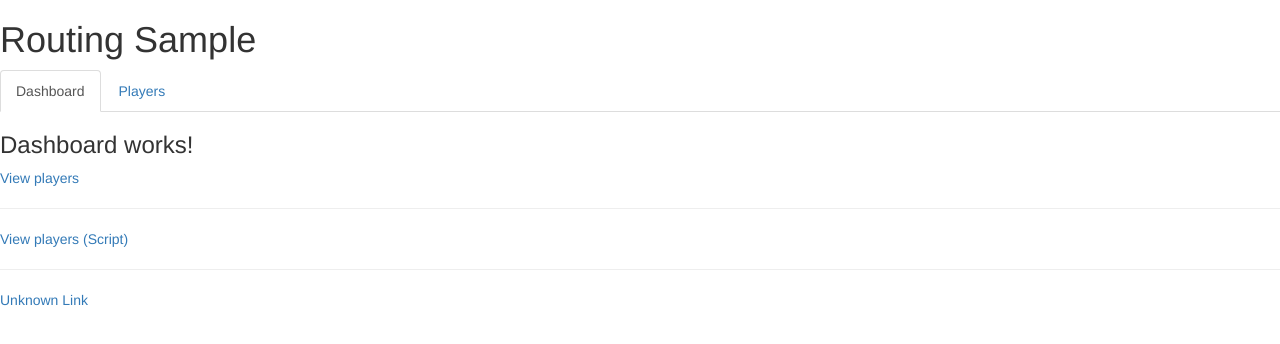
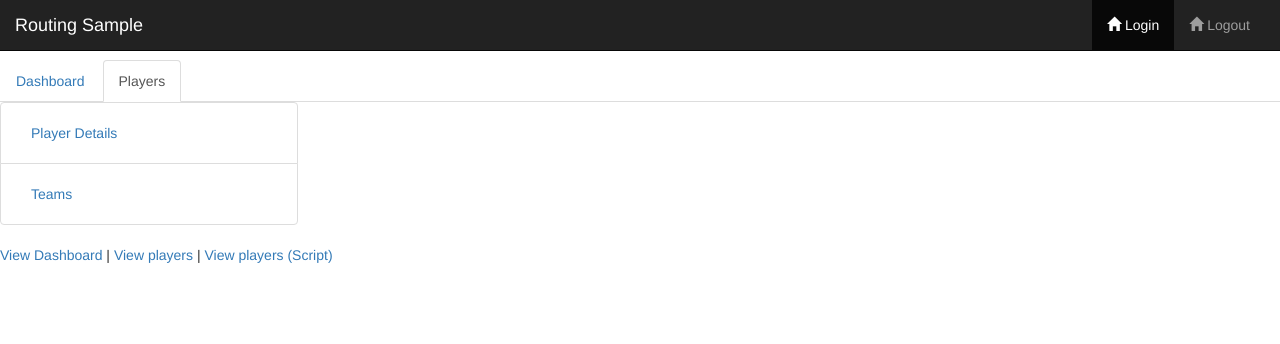
Before and after one commit to nidhishkrishnan/angular, an Angular app in the folder routing-example/: page /players in a window 1280 px wide. Before the commit this address led to /dashboard. Shown: the top 344 px of the page. Built offline with nearby package versions, Linux system fonts and the light colour scheme.

Commit message:
Adding child auth guard

```diff
--- a/routing-example/angular.json
+++ b/routing-example/angular.json
@@ -23,8 +23,9 @@
               "src/assets"
             ],
             "styles": [
-              "src/styles.css",
-              "node_modules/bootstrap/dist/css/bootstrap.min.css"
+
+              { "input" : "node_modules/bootstrap/dist/css/bootstrap.min.css", "lazy" : true },
+              { "input" : "src/styles.css", "lazy" : true }
             ],
             "scripts": []
           },
--- a/routing-example/src/app/app.component.html
+++ b/routing-example/src/app/app.component.html
@@ -1,7 +1,25 @@
-<h1>{{title}}</h1>
+<nav class="navbar navbar-inverse navbar-default navbar-fixed-top">
+  <div class="container-fluid">
+    <div class="navbar-header">
+      <button type="button" class="navbar-toggle collapsed" data-toggle="collapse" data-target="#navbar" aria-expanded="false" aria-controls="navbar">
+        <span class="sr-only"></span>
+        <span class="icon-bar"></span>
+        <span class="icon-bar"></span>
+        <span class="icon-bar"></span>
+      </button>
+      <a class="navbar-brand" routerLink="/home">Routing Sample</a>
+    </div>
+    <div id="navbar" class="navbar-collapse collapse navbar-right">
+      <ul class="nav navbar-nav">
+        <li class ="active" [routerLinkActiveOptions]="{ exact: true }" routerLinkActive="active"><a (click)="onLogin()"><span class="glyphicon glyphicon-home"></span> Login</a></li>
+        <li [routerLinkActiveOptions]="{ exact: false }" routerLinkActive="active"><a (click)="onLogout()"><span class="glyphicon glyphicon-home"></span> Logout</a></li>
+      </ul>
+    </div>
+  </div>
+</nav>
 
+<br><br><br>
 <ul class="nav nav-tabs">
-
   <li [routerLinkActiveOptions]="{ exact: true }" routerLinkActive="active"><a routerLink="/dashboard">Dashboard</a></li>
   <li [routerLinkActiveOptions]="{ exact: false }" routerLinkActive="active">
     <a [routerLink]="['/players']">Players</a>
--- a/routing-example/src/app/app.component.ts
+++ b/routing-example/src/app/app.component.ts
@@ -1,4 +1,5 @@
 import { Component } from '@angular/core';
+import {AuthService} from './auth.service';
 
 @Component({
   selector: 'app-root',
@@ -7,4 +8,11 @@ import { Component } from '@angular/core';
 })
 export class AppComponent {
   title = 'Routing Sample';
+  constructor(private authService: AuthService) {}
+  onLogin() {
+    this.authService.login();
+  }
+  onLogout() {
+    this.authService.logout();
+  }
 }
--- a/routing-example/src/app/app.routing.module.ts
+++ b/routing-example/src/app/app.routing.module.ts
@@ -19,7 +19,12 @@ const routes: Routes = [
     component: DashboardComponent
   },
   {
-    path: 'players', component: PlayersComponent, canActivate: [AuthGuard], children: [
+    path: 'players',
+    component: PlayersComponent,
+    // canActivate: [AuthGuard]
+    canActivateChild: [AuthGuard],
+
+    children: [
       {
         path: 'details',
         component: PlayerDetailsComponent
@@ -27,12 +32,7 @@ const routes: Routes = [
       {
         path: 'teams',
         component: PlayerTeamsComponent
-      },
-      {
-        path: '',
-        redirectTo: 'details',
-        pathMatch: 'full'
-      },
+      }
     ]
   },
   {
--- a/routing-example/src/app/auth-guard.service.ts
+++ b/routing-example/src/app/auth-guard.service.ts
@@ -1,11 +1,11 @@
-import { ActivatedRouteSnapshot, CanActivate, Router, RouterStateSnapshot } from '@angular/router';
+import { ActivatedRouteSnapshot, CanActivate, CanActivateChild, Router, RouterStateSnapshot } from '@angular/router';
 import { Observable } from 'rxjs';
 import { AuthService } from './auth.service';
 import { Injectable } from '@angular/core';
 
 
 @Injectable()
-export class AuthGuard implements CanActivate {
+export class AuthGuard implements CanActivate, CanActivateChild {
   constructor(private authService: AuthService, private router: Router) {
   }
   canActivate(route: ActivatedRouteSnapshot, state: RouterStateSnapshot): Observable<boolean> | Promise<boolean> | boolean {
@@ -18,4 +18,8 @@ export class AuthGuard implements CanActivate {
         }
       });
   }
+
+  canActivateChild(route: ActivatedRouteSnapshot, state: RouterStateSnapshot): Observable<boolean> | Promise<boolean> | boolean {
+    return this.canActivate(route, state);
+  }
 }
```
Also changed, not shown: 1 other file (tests, documents, lock files or other folders).
